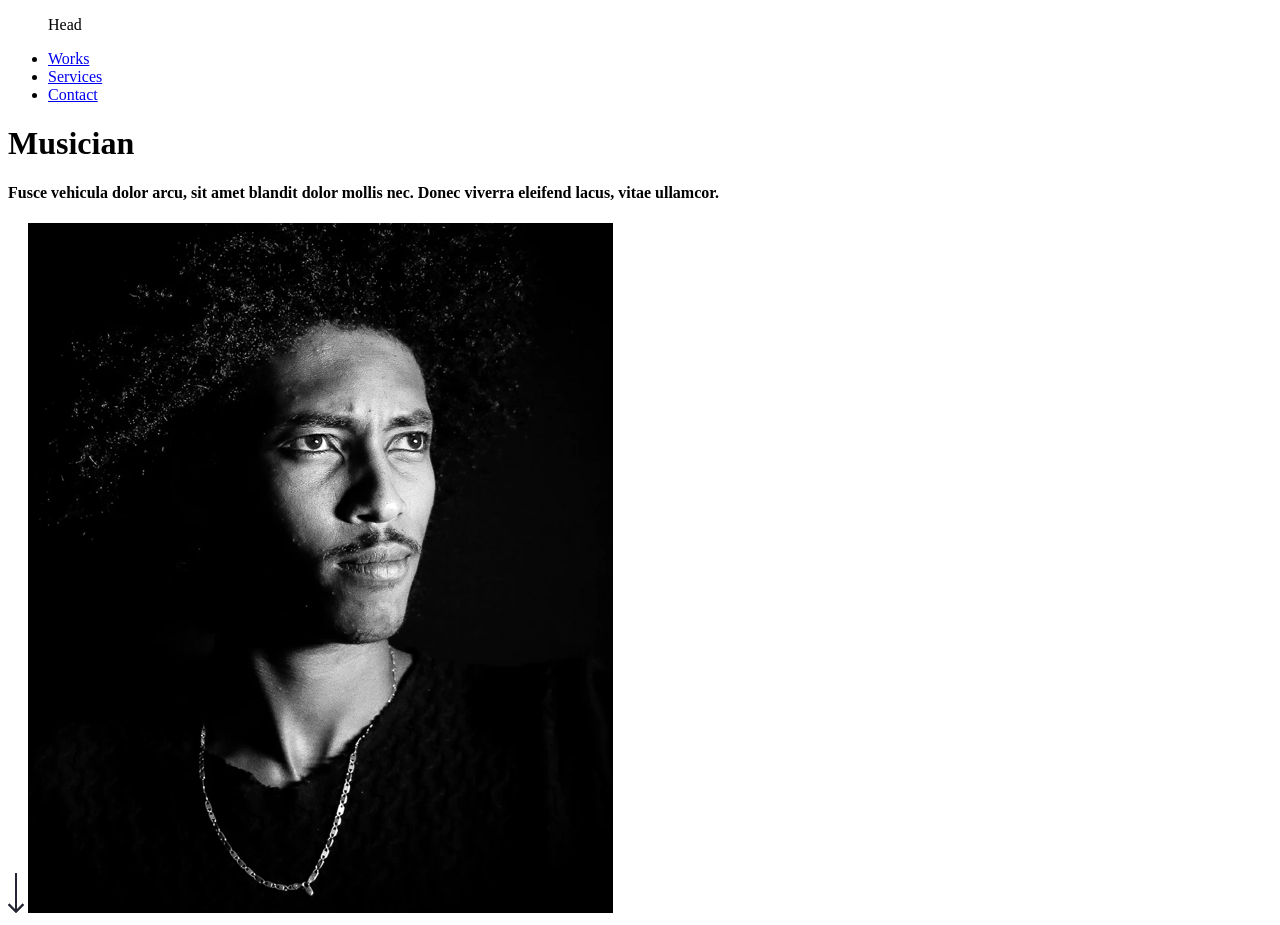
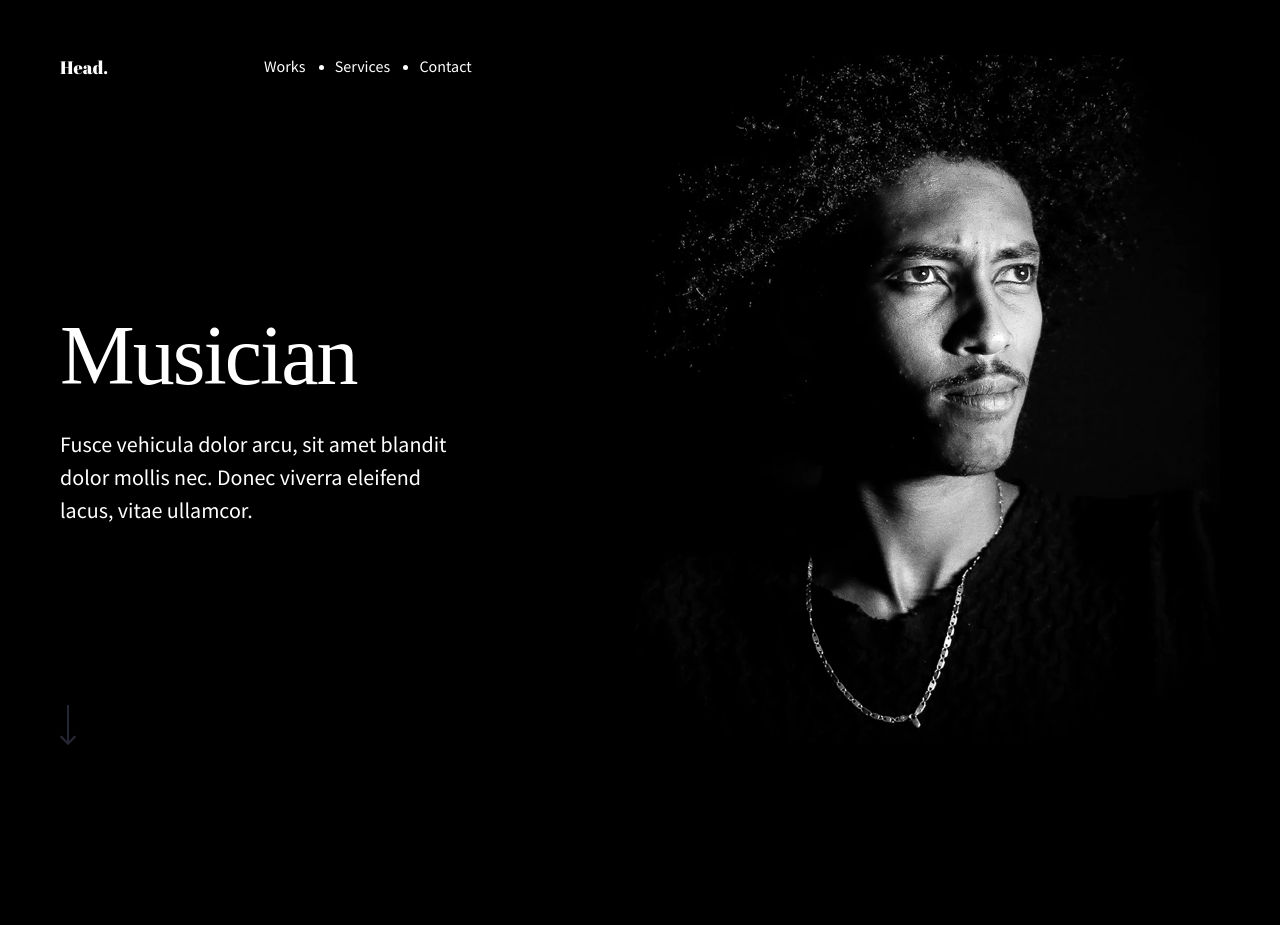
Before and after one commit to zznicole/darknav-project, a plain HTML site: page index.html in a window 1280 px wide. After the commit the page ends 800 px from the top, so only its background shows below. Drawn offline with Linux system fonts and the light colour scheme.

Commit message:
finished layout and styling

```diff
--- a/index.html
+++ b/index.html
@@ -6,33 +6,36 @@
     <title>darknav-project</title>
     <link rel="stylesheet" href="styles/index.css">
     <link href="https://fonts.googleapis.com/css?family=Abril+Fatface&display=swap" rel="stylesheet">
+    <link href="https://fonts.googleapis.com/css?family=Source+Sans+Pro:200,300,400,700,900&display=swap" rel="stylesheet">
 </head>
 <body class="screen">
-    <header>
-        <ul class="navlist" id="darknavlist">
-            <p class="navlist__logo" >Head</p>
-            <li class="navlist__works"><a href="#works" class="active">Works</a></li>
-            <li class="navlist__services"><a href="#services">Services</a></li>
-            <li class="navlist__contact"><a href="#contact">Contact</a></li>
-        </ul>
-    </header>
-    <main>
-        <div>
-            <h1>Musician</h1>
-            <h4>Fusce vehicula dolor arcu, sit amet blandit dolor mollis nec. Donec
-                viverra eleifend lacus, vitae ullamcor.</h4>
-        </div>
-        <img src="images/downarrow.svg" class="downarrow">
-        <img src="images/Slider.png" class="photo"
-    </main>
-
-<script>
+    <div class="pagewrapper">
+        <main class ="main">
+            <nav class="nav">
+                <div class="nav__logo">Head.</div>
+                <ul class="nav__list" id="darknavlist">
+                    <li class="nav__list__works"><a href="#works" class="active">Works</a></li>
+                    <li class="nav__list__services"><a href="#services">Services</a></li>
+                    <li class="nav__list__contact"><a href="#contact">Contact</a></li>
+                    <a href="javascript:void(0);" class="icon" onclick="myFunction()"></a>
+                </ul>
+            </nav>
+            <div class="title">
+                <h1 class="title--h1">Musician</h1>
+                <p class="title--content">Fusce vehicula dolor arcu, sit amet blandit dolor mollis nec. Donec
+                    viverra eleifend lacus, vitae ullamcor.</p>
+            </div>
+            <img src="images/downarrow.svg" class="downarrow">
+        </main>
+        <img src="images/Slider.png" class="main__photo">
+    </div>
+    <script>
 function myFunction() {
     var x = document.getElementById("darknavlist");
-    if (x.className === "topnav") {
+    if (x.className === "navlist") {
     x.className += " responsive";
     } else {
-    x.className = "topnav";
+    x.className = "navlist";
     }
 }
 </script>
--- a/styles/_config.scss
+++ b/styles/_config.scss
@@ -0,0 +1,8 @@
+* {
+    box-sizing: block;
+    margin: 0px;
+    padding: 0px;
+}
+
+$bg-color: #000000;
+$font-color: #ffffff;
--- a/styles/_fonts.scss
+++ b/styles/_fonts.scss
@@ -0,0 +1,3 @@
+$logo-font:'Abril Fatface', cursive;
+$font-family: 'Source Sans Pro', sans-serif;
+$font-color: #ffffff;
--- a/styles/index.scss
+++ b/styles/index.scss
@@ -0,0 +1,98 @@
+@import 'fonts';
+@import 'config';
+
+.screen {
+    width: 100%;
+    height: 100vh;
+    background-color: $bg-color;
+    margin: 0px;
+    display: flex;
+    justify-content: center;
+    align-items: center;
+}
+
+.pagewrapper {
+    width:1160px;
+    height: 690px;
+    display: flex;
+    justify-content: space-between;
+    flex-wrap: wrap;
+}
+
+.main {
+    width: 441px;
+    display: flex;
+    flex-direction: column;
+    justify-content: space-between;
+    align-items: flex-start;
+    flex-wrap: wrap;
+
+}
+
+.nav {
+    width: 441px;
+    height: 98px;
+    color: $font-color;
+    display: flex;
+    justify-content: space-between;
+    flex-wrap: wrap;
+
+    &__logo {
+        font-family: $logo-font;
+        font-size: 18px;
+        font-weight: normal;
+        font-style: normal;
+    }
+
+    &__list {
+        width: 237px;
+        overflow: hidden;
+        display: flex;
+        justify-content: space-between;
+    }
+}
+
+a {
+    color: $font-color;
+    font-family: $font-family;
+    text-align: center;
+    text-decoration: none;
+    font-style: normal;
+    font-weight: normal;
+    font-size: 16px;
+    line-height: 22px;
+
+    &:hover {
+        color:grey;
+    }
+}
+
+@media screen and (max-width: 600px) {
+    .nav.reponsive {position: relative;}
+}
+
+.title {
+    width: 416px;
+    height: 244px;
+    display: flex;
+    justify-content: space-between;
+    flex-wrap: wrap;
+    color: $font-color;
+
+    &--h1 {
+        font-family: Poppins;
+        font-style: normal;
+        font-weight: 500;
+        font-size: 84px;
+        line-height: 1.3x;
+        letter-spacing: -2px;
+    }
+
+    &--content {
+        font-family: $font-family;
+        font-style: normal;
+        font-weight: normal;
+        font-size: 22px;
+        line-height: 1.5;
+    }
+}
```
Also changed, not shown: styles/index.css, 1 other file.
